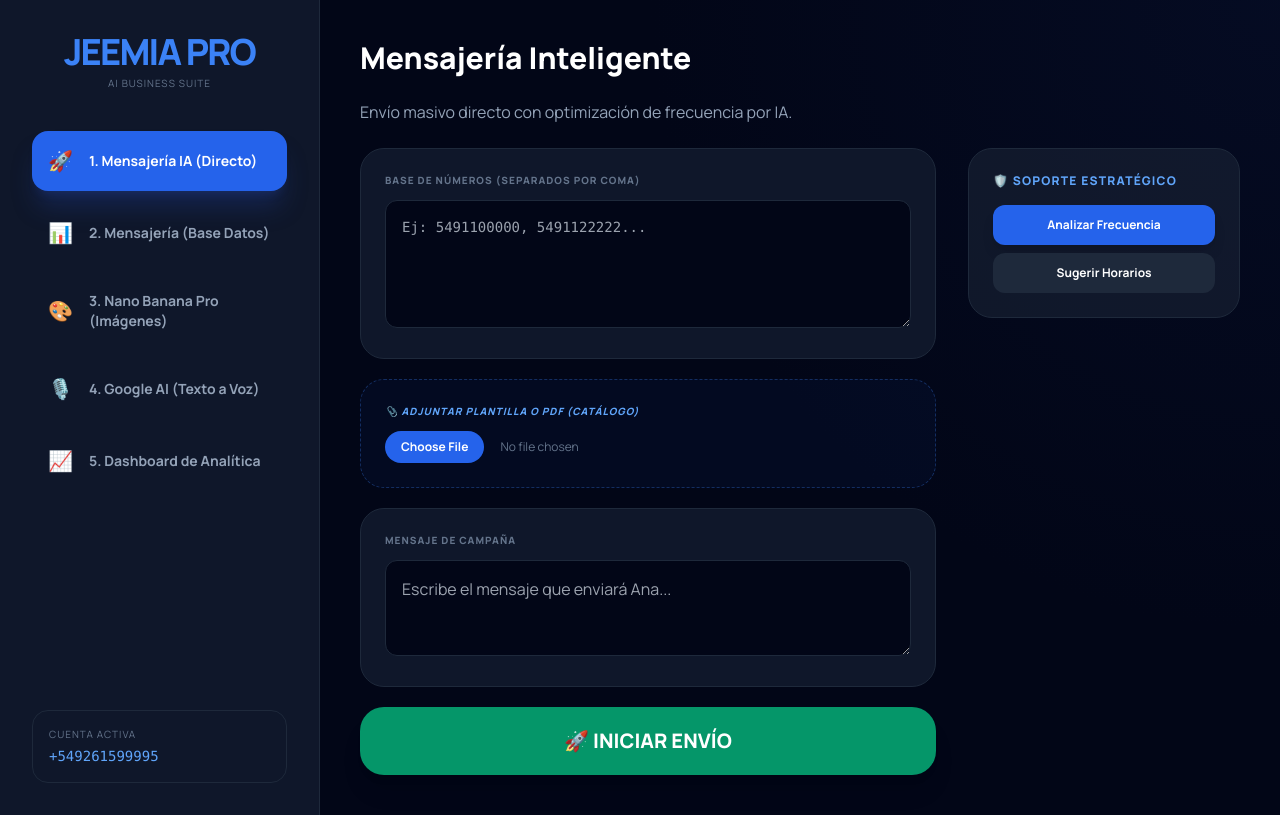
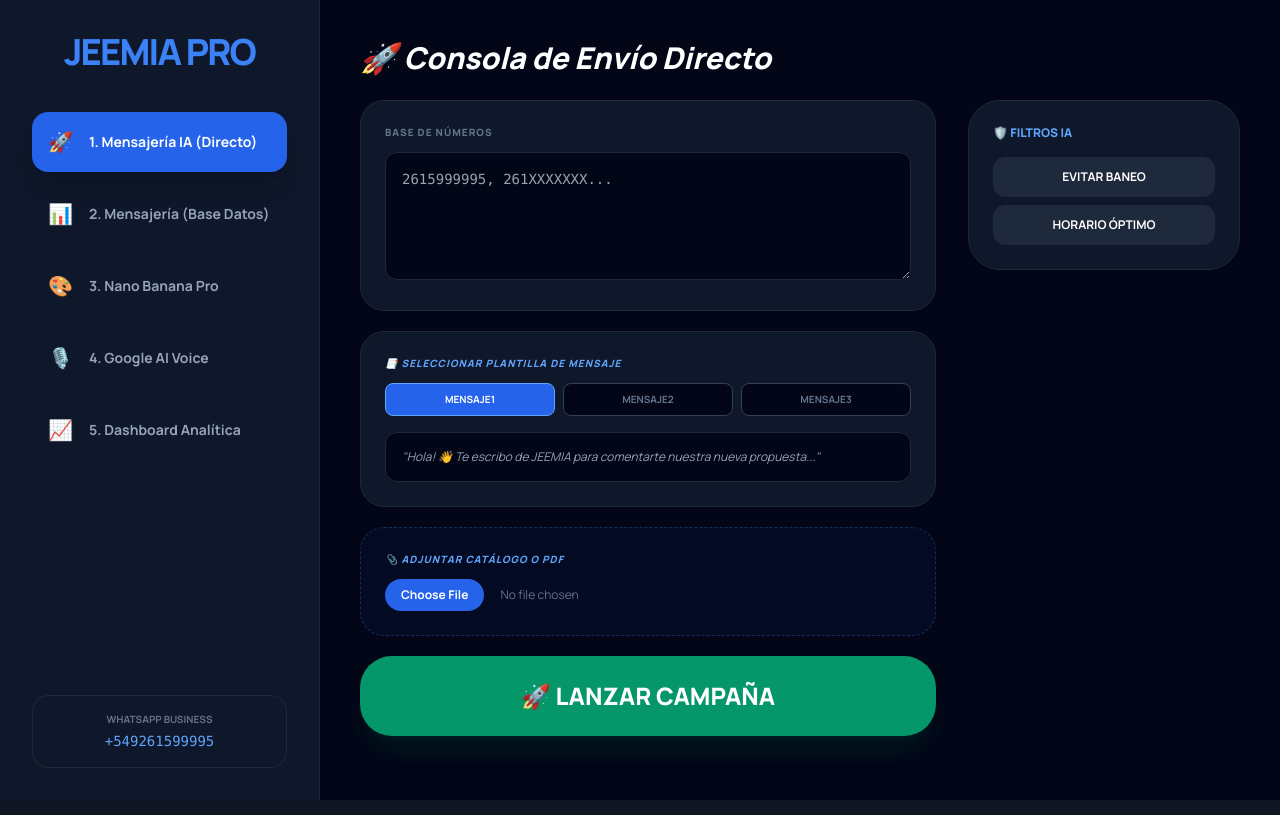
Before and after one commit to woowestudio45-prog/adrian222, a React (Vite) app: page / in a window 1280 px wide. Built offline with nearby package versions, Linux system fonts and the light colour scheme.

Commit message:
Update App.tsx

```diff
--- a/App.tsx
+++ b/App.tsx
@@ -3,14 +3,22 @@
 const App = () => {
   const [activeTab, setActiveTab] = useState('mensajeria-ia');
   const [status, setStatus] = useState('');
+  const [mensajeSeleccionado, setMensajeSeleccionado] = useState('mensaje1');
+
   const MI_NUMERO = "549261599995";
 
-  // Lógica de Envío Directo a WhatsApp Web
-  const ejecutarEnvioDirecto = (idLista: string, idMsg: string) => {
+  // BIBLIOTECA DE MENSAJES PRE-GUARDADOS
+  const plantillas = {
+    mensaje1: "Hola! 👋 Te escribo de JEEMIA para comentarte nuestra nueva propuesta...",
+    mensaje2: "¡Hola! 🚀 Tenemos una oferta exclusiva para vos. Adjunto el catálogo en PDF abajo.",
+    mensaje3: "Estimado cliente, ¿cómo estás? Te contacto para darte seguimiento a lo charlado..."
+  };
+
+  const ejecutarEnvioDirecto = (idLista: string) => {
     const lista = (document.getElementById(idLista) as HTMLTextAreaElement).value;
-    const msg = (document.getElementById(idMsg) as HTMLTextAreaElement).value;
+    const msg = plantillas[mensajeSeleccionado];
 
-    if(!lista || !msg) return alert("Por favor, completa los números y el mensaje");
+    if(!lista) return alert("Por favor, carga los números de destino");
 
     setStatus('🚀 Iniciando campaña directa...');
     const numeros = lista.split(',').map(n => n.trim());
@@ -20,142 +28,128 @@
       if (!limpio.startsWith('549')) limpio = '549' + limpio;
 
       setTimeout(() => {
-        // Protocolo directo para saltear la pantalla intermedia de confirmación
+        // Enlace directo a WhatsApp Web
         const url = `https://web.whatsapp.com/send?phone=${limpio}&text=${encodeURIComponent(msg)}`;
         window.open(url, '_blank');
-        if(index === numeros.length - 1) setStatus('✅ Pestañas abiertas. ¡Revisa tu WhatsApp!');
-      }, index * 4000); // 4 segundos de delay para estabilidad
+        if(index === numeros.length - 1) setStatus('✅ Pestañas abiertas correctamente');
+      }, index * 4500); // 4.5 segundos de espera para que cargue WhatsApp Web con calma
     });
   };
 
   return (
     <div className="flex min-h-screen bg-[#020617] text-white font-sans">
-      {/* SIDEBAR ACTUALIZADO */}
+      {/* SIDEBAR */}
       <nav className="w-80 bg-[#0f172a] border-r border-slate-800 p-8 flex flex-col">
-        <div className="mb-10 text-center">
-          <h1 className="text-4xl font-black text-blue-500 tracking-tighter">JEEMIA PRO</h1>
-          <p className="text-[10px] text-slate-500 tracking-widest uppercase mt-1">AI Business Suite</p>
-        </div>
-
+        <h1 className="text-4xl font-black text-blue-500 tracking-tighter text-center mb-10">JEEMIA PRO</h1>
         <div className="space-y-3 flex-1">
           {[
             {id: 'mensajeria-ia', n: '1. Mensajería IA (Directo)', i: '🚀'},
             {id: 'base-datos', n: '2. Mensajería (Base Datos)', i: '📊'},
-            {id: 'imagenes', n: '3. Nano Banana Pro (Imágenes)', i: '🎨'},
-            {id: 'audios', n: '4. Google AI (Texto a Voz)', i: '🎙️'},
-            {id: 'analisis', n: '5. Dashboard de Analítica', i: '📈'}
+            {id: 'imagenes', n: '3. Nano Banana Pro', i: '🎨'},
+            {id: 'audios', n: '4. Google AI Voice', i: '🎙️'},
+            {id: 'analisis', n: '5. Dashboard Analítica', i: '📈'}
           ].map(item => (
             <button key={item.id} onClick={() => setActiveTab(item.id)}
               className={`w-full text-left p-4 rounded-2xl transition-all flex items-center gap-4 ${
-                activeTab === item.id ? 'bg-blue-600 text-white shadow-xl shadow-blue-900/40' : 'hover:bg-slate-800 text-slate-400'
+                activeTab === item.id ? 'bg-blue-600 text-white shadow-xl' : 'hover:bg-slate-800 text-slate-400'
               }`}>
               <span className="text-xl">{item.i}</span>
               <span className="text-sm font-bold">{item.n}</span>
             </button>
           ))}
         </div>
-
-        <div className="mt-auto p-4 bg-slate-900 rounded-2xl border border-slate-800">
-          <p className="text-[10px] text-slate-500 mb-1 tracking-widest">CUENTA ACTIVA</p>
+        <div className="p-4 bg-slate-900 rounded-2xl border border-slate-800 text-center">
+          <p className="text-[10px] text-slate-500 mb-1 font-bold">WHATSAPP BUSINESS</p>
           <p className="text-blue-400 font-mono text-sm">+{MI_NUMERO}</p>
         </div>
       </nav>
 
-      {/* CONTENIDO PRINCIPAL */}
-      <main className="flex-1 p-10 overflow-y-auto bg-[radial-gradient(circle_at_top_right,_var(--tw-gradient-stops))] from-blue-900/10 via-slate-950 to-slate-950">
+      {/* CONTENIDO */}
+      <main className="flex-1 p-10 overflow-y-auto bg-slate-950">
 
-        {/* PESTAÑA 1: MENSAJERÍA DIRECTA */}
         {activeTab === 'mensajeria-ia' && (
           <div className="max-w-4xl space-y-6">
-            <h2 className="text-3xl font-black">Mensajería Inteligente</h2>
-            <p className="text-slate-400 -mt-4">Envío masivo directo con optimización de frecuencia por IA.</p>
+            <h2 className="text-3xl font-black italic">🚀 Consola de Envío Directo</h2>
 
             <div className="grid grid-cols-3 gap-8">
               <div className="col-span-2 space-y-5">
+
+                {/* LISTA DE NÚMEROS */}
                 <div className="bg-slate-900 p-6 rounded-3xl border border-slate-800">
-                  <label className="text-[10px] font-black text-slate-500 uppercase mb-3 block tracking-widest">Base de Números (Separados por coma)</label>
-                  <textarea id="num_masivo" className="w-full h-32 bg-slate-950 border border-slate-800 p-4 rounded-xl text-blue-300 font-mono text-sm" placeholder="Ej: 5491100000, 5491122222..." />
+                  <label className="text-[10px] font-black text-slate-500 uppercase mb-3 block tracking-widest">Base de Números</label>
+                  <textarea id="num_masivo" className="w-full h-32 bg-slate-950 border border-slate-800 p-4 rounded-xl text-blue-300 font-mono text-sm" placeholder="2615999995, 261XXXXXXX..." />
                 </div>
 
-                {/* CAMPO DE ARCHIVOS/PLANTILLAS */}
+                {/* SELECTOR DE PLANTILLAS */}
+                <div className="bg-slate-900 p-6 rounded-3xl border border-slate-800">
+                  <label className="text-[10px] font-black text-blue-400 uppercase mb-3 block tracking-widest italic">📑 Seleccionar Plantilla de Mensaje</label>
+                  <div className="grid grid-cols-3 gap-2">
+                    {['mensaje1', 'mensaje2', 'mensaje3'].map(m => (
+                      <button
+                        key={m}
+                        onClick={() => setMensajeSeleccionado(m)}
+                        className={`py-2 rounded-lg text-[10px] font-bold transition-all border ${mensajeSeleccionado === m ? 'bg-blue-600 border-blue-400' : 'bg-slate-950 border-slate-700 text-slate-500'}`}
+                      >
+                        {m.toUpperCase()}
+                      </button>
+                    ))}
+                  </div>
+                  <div className="mt-4 p-4 bg-slate-950 rounded-xl border border-slate-800 text-xs text-slate-400 italic">
+                    "{plantillas[mensajeSeleccionado]}"
+                  </div>
+                </div>
+
+                {/* CARGA DE PDF */}
                 <div className="bg-blue-600/5 p-6 rounded-3xl border border-dashed border-blue-500/30">
-                  <label className="text-[10px] font-black text-blue-400 uppercase mb-3 block tracking-widest italic">📎 Adjuntar Plantilla o PDF (Catálogo)</label>
+                  <label className="text-[10px] font-black text-blue-400 uppercase mb-3 block tracking-widest italic">📎 Adjuntar Catálogo o PDF</label>
                   <input type="file" className="text-xs text-slate-500 file:mr-4 file:py-2 file:px-4 file:rounded-full file:border-0 file:text-xs file:font-bold file:bg-blue-600 file:text-white" />
                 </div>
 
-                <div className="bg-slate-900 p-6 rounded-3xl border border-slate-800">
-                  <label className="text-[10px] font-black text-slate-500 uppercase mb-3 block tracking-widest">Mensaje de Campaña</label>
-                  <textarea id="msg_masivo" className="w-full h-24 bg-slate-950 border border-slate-800 p-4 rounded-xl text-slate-200" placeholder="Escribe el mensaje que enviará Ana..." />
-                </div>
-
-                <button onClick={() => ejecutarEnvioDirecto('num_masivo', 'msg_masivo')}
-                  className="w-full py-5 bg-emerald-600 hover:bg-emerald-500 text-white font-black rounded-3xl text-xl shadow-xl transition-all">
-                  🚀 INICIAR ENVÍO
+                <button onClick={() => ejecutarEnvioDirecto('num_masivo')}
+                  className="w-full py-6 bg-emerald-600 hover:bg-emerald-500 text-white font-black rounded-[32px] text-2xl shadow-xl shadow-emerald-900/20 transition-all">
+                  🚀 LANZAR CAMPAÑA
                 </button>
                 {status && <p className="text-center text-emerald-400 font-bold animate-pulse">{status}</p>}
               </div>
 
+              {/* ASISTENTE IA */}
               <div className="space-y-4">
-                <div className="bg-[#1e293b]/50 border border-slate-800 p-6 rounded-3xl">
-                  <h3 className="text-blue-400 font-black text-xs mb-4 tracking-widest uppercase">🛡️ Soporte Estratégico</h3>
-                  <button className="w-full py-3 bg-blue-600 rounded-xl text-xs font-bold mb-2 shadow-lg">Analizar Frecuencia</button>
-                  <button className="w-full py-3 bg-slate-800 rounded-xl text-xs font-bold">Sugerir Horarios</button>
+                <div className="bg-slate-900 border border-slate-800 p-6 rounded-[32px]">
+                  <h3 className="text-blue-400 font-black text-xs mb-4 uppercase">🛡️ Filtros IA</h3>
+                  <button className="w-full py-3 bg-slate-800 rounded-xl text-xs font-bold mb-2">EVITAR BANEO</button>
+                  <button className="w-full py-3 bg-slate-800 rounded-xl text-xs font-bold">HORARIO ÓPTIMO</button>
                 </div>
               </div>
             </div>
           </div>
         )}
 
-        {/* PESTAÑA 2: MENSAJERÍA CON BASE (Subir Excel/PDF) */}
-        {activeTab === 'base-datos' && (
-          <div className="max-w-4xl space-y-6 text-center py-10">
-            <h2 className="text-3xl font-black mb-10">Carga de Base de Datos</h2>
-            <div className="bg-slate-900 border-2 border-dashed border-slate-800 rounded-[40px] p-20">
-              <div className="mb-6 text-5xl">📄</div>
-              <p className="text-slate-400 mb-6">Subir archivo Excel o CSV con tus contactos</p>
-              <input type="file" className="hidden" id="excel_upload" />
-              <button onClick={() => document.getElementById('excel_upload')?.click()} className="bg-blue-600 px-8 py-4 rounded-2xl font-black text-sm">SELECCIONAR ARCHIVO</button>
+        {/* DASHBOARD */}
+        {activeTab === 'analisis' && (
+          <div className="space-y-8">
+            <h2 className="text-3xl font-black">Métricas de Campaña</h2>
+            <div className="grid grid-cols-4 gap-6">
+              {[{l:'CALIENTES', v:'42', c:'text-red-500'}, {l:'TIBIOS', v:'128', c:'text-orange-500'}, {l:'FRÍOS', v:'850', c:'text-blue-500'}, {l:'EFECT.', v:'14%', c:'text-emerald-500'}].map(s => (
+                <div key={s.l} className="bg-slate-900/50 p-8 rounded-[40px] border border-white/5 text-center">
+                  <p className="text-[10px] font-bold text-slate-500 tracking-[0.2em]">{s.l}</p>
+                  <p className={`text-5xl font-black mt-3 ${s.c}`}>{s.v}</p>
+                </div>
+              ))}
             </div>
-            {/* Campo adicional de PDF para Base de Datos */}
-            <div className="bg-slate-900 p-6 rounded-3xl border border-slate-800 text-left mt-6">
-              <label className="text-[10px] font-black text-blue-400 uppercase mb-3 block tracking-widest">📎 PDF Adjunto para esta Base</label>
-              <input type="file" className="text-xs text-slate-500" />
-            </div>
+            <button className="w-full py-4 bg-blue-600/10 text-blue-400 border border-blue-500/20 rounded-2xl font-bold text-xs uppercase tracking-widest hover:bg-blue-600 hover:text-white transition-all">
+               Descargar Informe Completo Mensual (PDF)
+            </button>
           </div>
         )}
 
-        {/* PESTAÑA 5: DASHBOARD ACTUALIZADO */}
-        {activeTab === 'analisis' && (
-          <div className="space-y-8">
-            <div className="flex justify-between items-center">
-              <h2 className="text-3xl font-black">Panel de Resultados Reales</h2>
-              <button className="bg-blue-600/20 text-blue-400 border border-blue-500/40 px-6 py-2 rounded-xl text-xs font-black uppercase tracking-widest">Descargar Informe Mensual (PDF)</button>
+        {/* OTROS MODULOS (VISTA PROFESIONAL) */}
+        {(activeTab === 'imagenes' || activeTab === 'audios' || activeTab === 'base-datos') && (
+          <div className="max-w-2xl mx-auto mt-20 bg-slate-900 p-12 rounded-[40px] border border-slate-800 text-center">
+            <h2 className="text-2xl font-black mb-6 uppercase tracking-widest italic">{activeTab.toUpperCase().replace('-',' ')}</h2>
+            <div className="p-10 border-2 border-dashed border-slate-800 rounded-3xl mb-6">
+               <p className="text-slate-500">Módulo listo para conexión con Google Studio</p>
             </div>
-            <div className="grid grid-cols-4 gap-6">
-              {[{l: 'CALIENTES', v: '42', c: 'text-red-500', bg: 'bg-red-500/10'}, {l: 'TIBIOS', v: '128', c: 'text-orange-500', bg: 'bg-orange-500/10'}, {l: 'FRÍOS', v: '850', c: 'text-blue-500', bg: 'bg-blue-500/10'}, {l: 'EFECTIVIDAD', v: '14%', c: 'text-emerald-500', bg: 'bg-emerald-500/10'}].map(s => (
-                <div key={s.l} className={`${s.bg} p-8 rounded-[32px] border border-white/5`}>
-                  <p className="text-[10px] font-black text-slate-500 tracking-widest">{s.l}</p>
-                  <p className={`text-5xl font-black mt-2 ${s.c}`}>{s.v}</p>
-                </div>
-              ))}
-            </div>
-            <div className="bg-slate-900 border border-slate-800 rounded-[32px] p-8">
-              <h3 className="font-bold mb-6 text-slate-400">Registro de Envíos Diarios</h3>
-              <div className="w-full flex justify-between p-4 bg-slate-950 rounded-2xl border border-slate-800 text-xs font-bold text-slate-500 uppercase tracking-widest">
-                <span>Fecha: 26/12/2025</span>
-                <span>Enviados: 1,200</span>
-                <span className="text-emerald-400">Estado: Completado</span>
-              </div>
-            </div>
-          </div>
-        )}
-
-        {/* PESTAÑAS VACÍAS (IMÁGENES Y AUDIO) */}
-        {(activeTab === 'imagenes' || activeTab === 'audios') && (
-          <div className="max-w-2xl mx-auto mt-20 bg-slate-900 p-12 rounded-[40px] border border-slate-800 text-center shadow-2xl">
-            <h2 className="text-2xl font-black mb-6 uppercase tracking-widest">{activeTab === 'imagenes' ? '🎨 Nano Banana Pro' : '🎙️ Google AI Voice'}</h2>
-            <textarea className="w-full h-32 bg-slate-950 border border-slate-800 p-4 rounded-2xl mb-6" placeholder="Describe lo que quieres generar..." />
-            <button className="w-full py-4 bg-purple-600 rounded-2xl font-black shadow-lg shadow-purple-900/40">GENERAR CONTENIDO</button>
+            <button className="w-full py-4 bg-blue-600 rounded-2xl font-black uppercase tracking-widest text-xs">Activar Módulo</button>
           </div>
         )}
 
```
